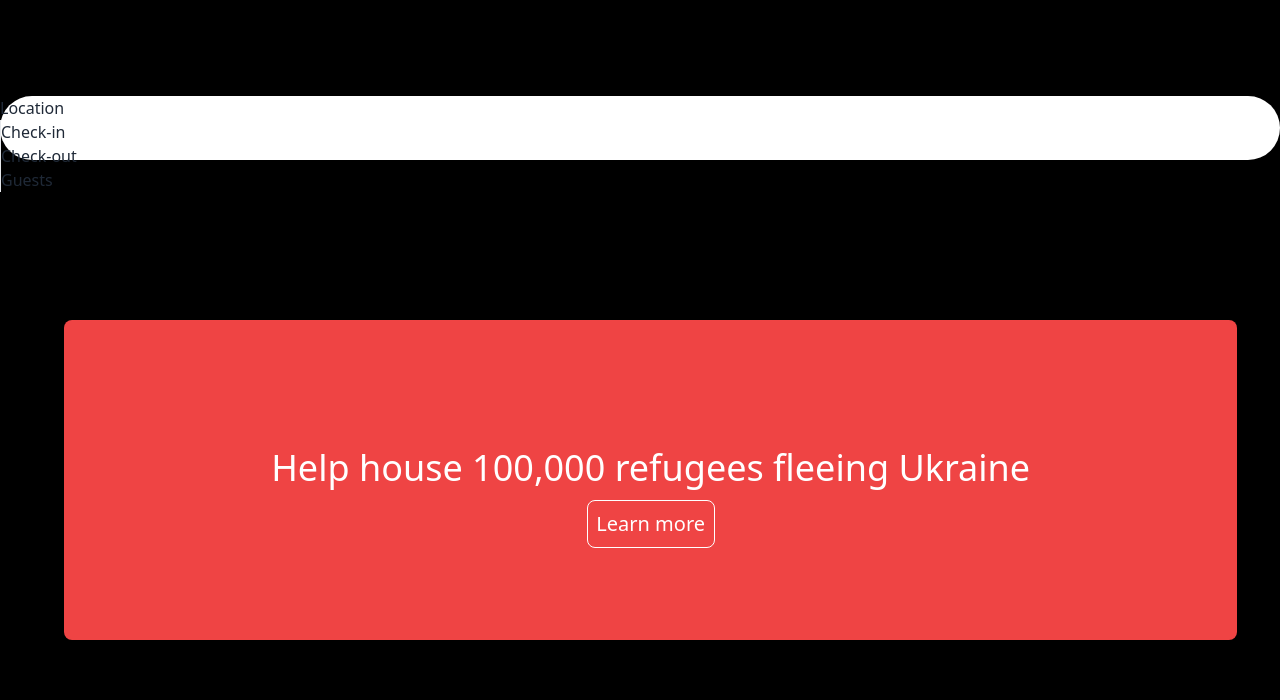
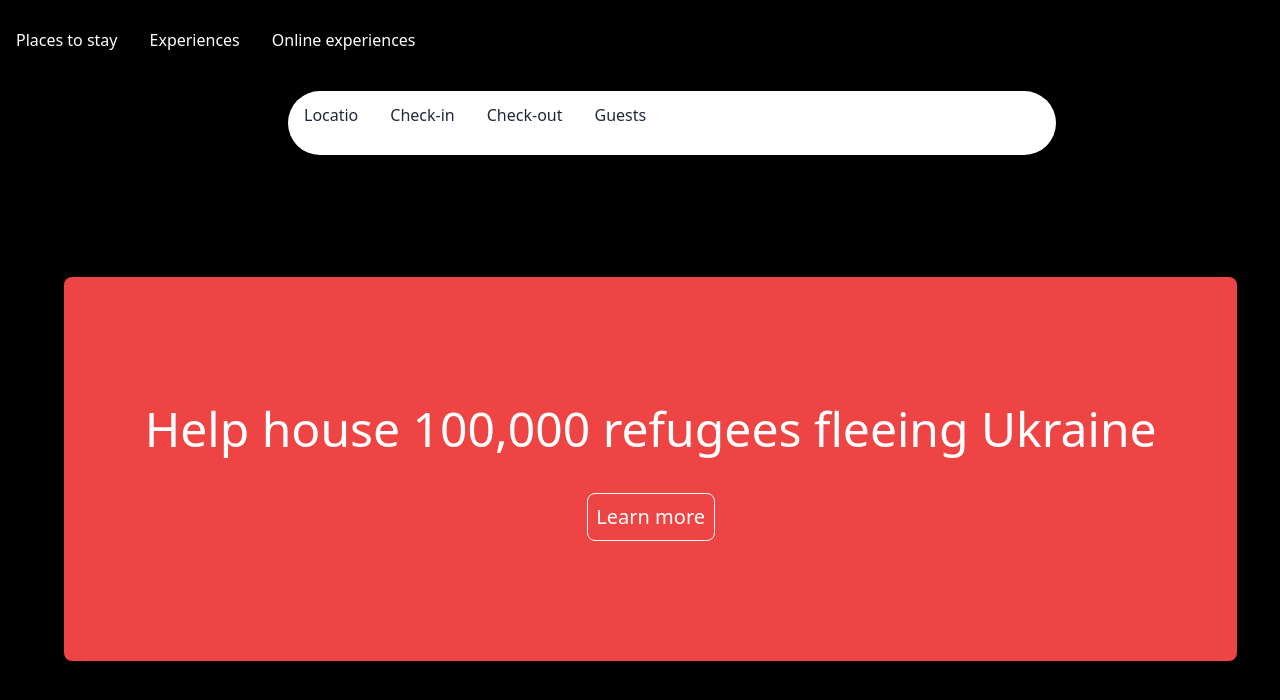
Before and after one commit to DeLadyJ/Deliveradle8, a plain HTML site: page index.html in a window 1280 px wide. Drawn offline with nearby package versions, Linux system fonts and the light colour scheme.

Commit message:
added text to header, navbar

```diff
--- a/index.html
+++ b/index.html
@@ -5,16 +5,23 @@
         <script src="https://cdn.tailwindcss.com"></script>
     </head>
     <body class="bg-black h-screen w-screen grid grid-col">
-        <nav class="bg-white rounded-full h-16 w-full mt-24">
-            <div class="grid-col-4 divide-x">
-                <div>Location</div>
-                <div>Check-in</div>
-                <div>Check-out</div>
-                <div>Guests</div>
-            </div>
+        <div>
+            <ul class="menu menu-horizontal text-white content-center mt-4">
+                <li><a>Places to stay</a></li>
+                <li><a>Experiences</a></li>
+                <li><a>Online experiences</a></li>
+            </ul>
+        </div>
+        <nav class="bg-white rounded-full h-16 w-3/5 -mt-12 ml-72 -mb-12">
+            <ul class="menu menu-horizontal">
+                <li><a>Locatio</a></li>
+                <li><a>Check-in</a></li>
+                <li><a>Check-out</a></li>
+                <li><a>Guests</a></li>
+              </ul>
         </nav>
-        <div class="bg-red-500 h-80 w-11/12 m-16 rounded-lg grid justify-items-center">
-            <p class="text-white text-4xl mt-32">Help house 100,000 refugees fleeing Ukraine</p>
+        <div class="bg-red-500 h-96 w-11/12 m-16 rounded-lg grid justify-items-center">
+            <p class="text-white text-5xl mt-32">Help house 100,000 refugees fleeing Ukraine</p>
             <button class="text-white text-xl border border-white w-32 h-12 rounded-lg -m-16">Learn more</button>
         </div>
     </body>
```
